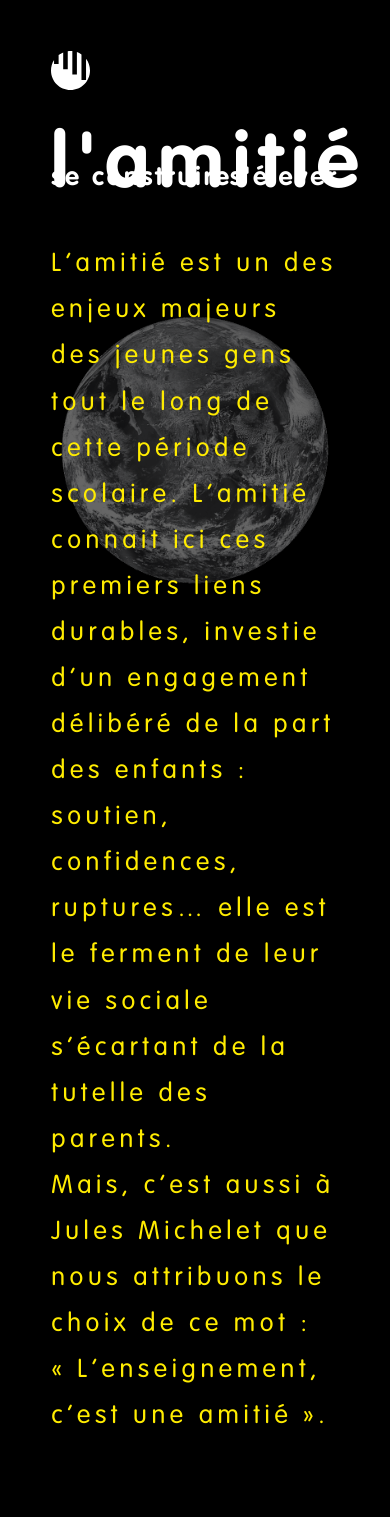
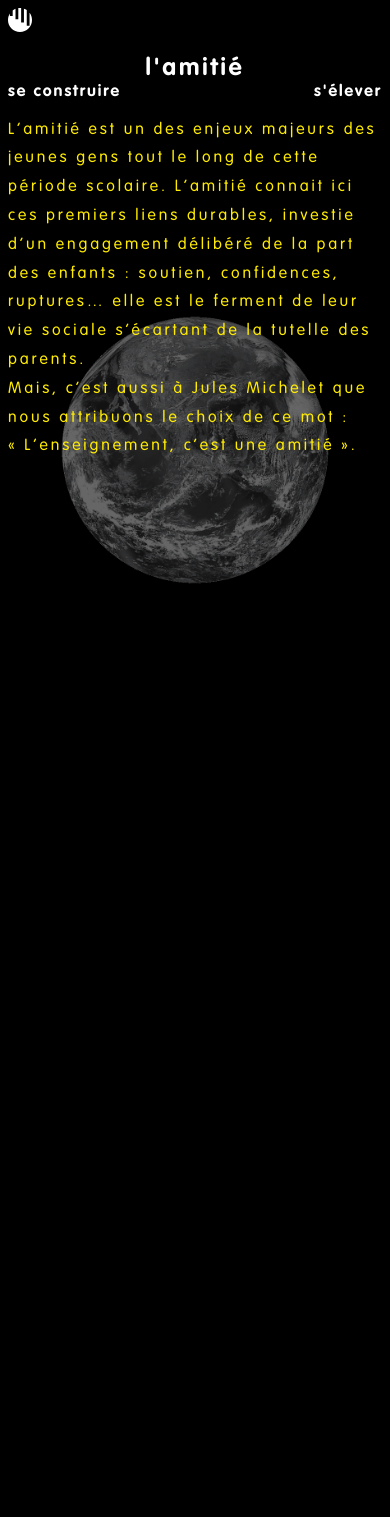
Before and after one commit to LesQuais/website, a Jekyll site: the page built from _mots/amitie.md, in a window 390 px wide. Built offline with Jekyll 4.4.1, drawn with Linux system fonts in a browser that asks for light colours; after the commit the page ends 900 px from its top, so only the background shows below that.

Commit message:
Design words for portable devices

```diff
--- a/css/word.css
+++ b/css/word.css
@@ -20,3 +20,18 @@ nav {
 	line-height: 1;
 	margin-top: -1em;
 }
+
+@media (max-width: 30em) {
+	body {
+		padding: .5em;
+		font-size: 100%;
+	}
+
+	h1 {
+		font-size: 150%;
+	}
+
+	#prev, #next {
+		margin-top: 0;
+	}
+}
```
